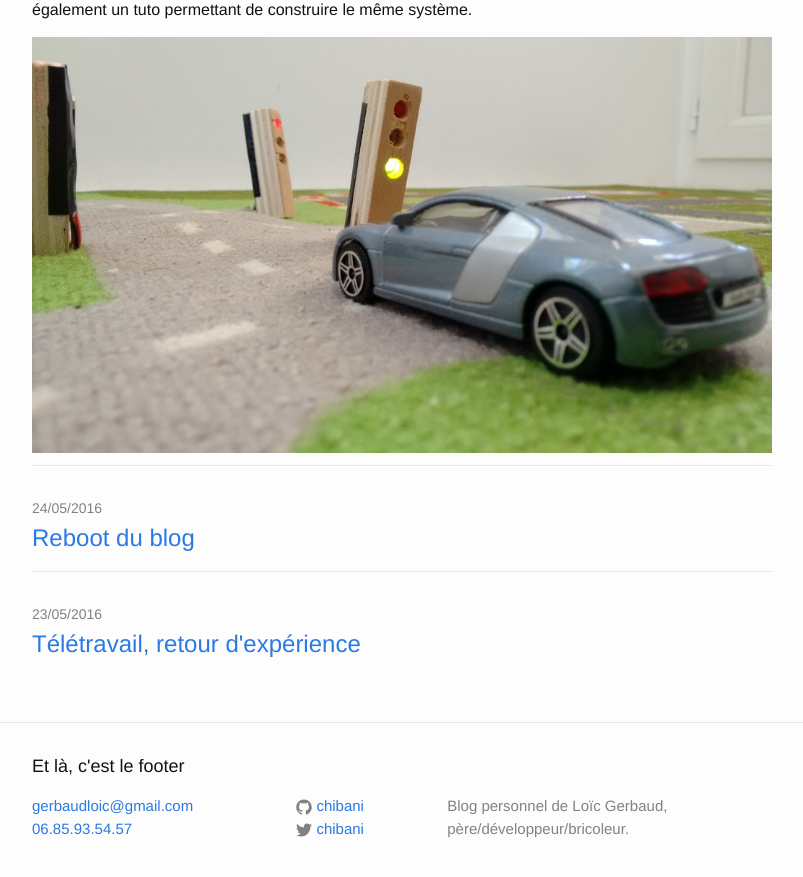
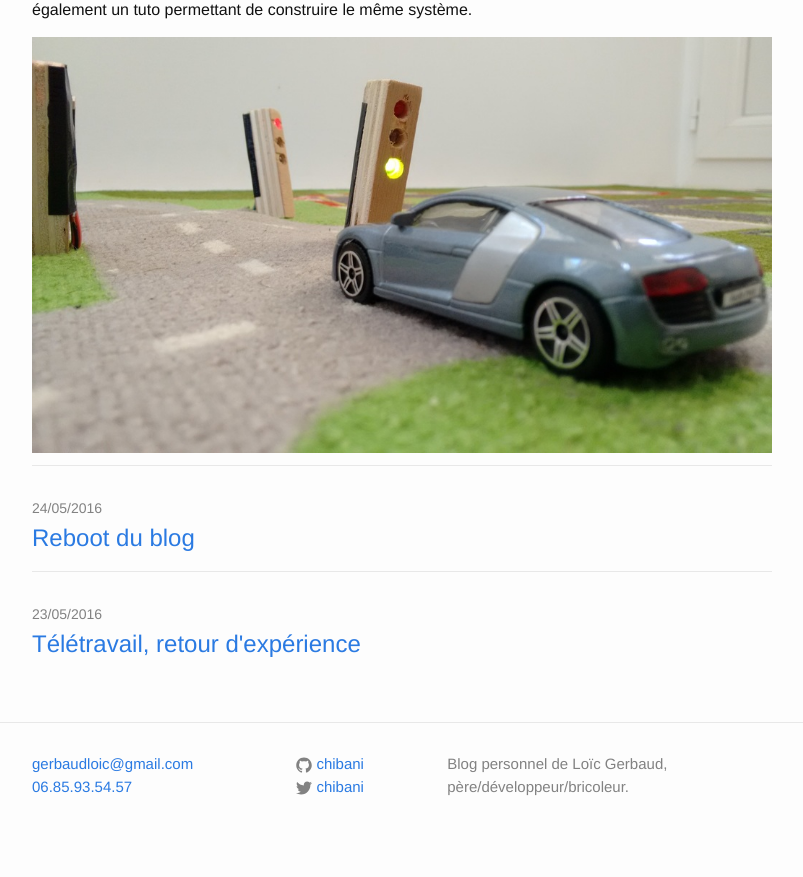
Before and after one commit to chibani/chibani.github.io, a Jekyll site: the page built from index.html, in a window 1280 px wide and 900 px high, scrolled down 2821 px. Shown: the top 877 px of the window, without its empty margins (238-1041 px from the left). Built offline with Jekyll 4.4.1, drawn with Linux system fonts in a browser that asks for light colours.

Commit message:
Retrait titre footer

```diff
--- a/_includes/footer.html
+++ b/_includes/footer.html
@@ -1,9 +1,6 @@
 <footer class="site-footer">
 
   <div class="wrapper">
-
-    <h2 class="footer-heading">Et là, c'est le footer</h2>
-
     <div class="footer-col-wrapper">
       <div class="footer-col footer-col-1">
         <ul class="contact-list">
```
